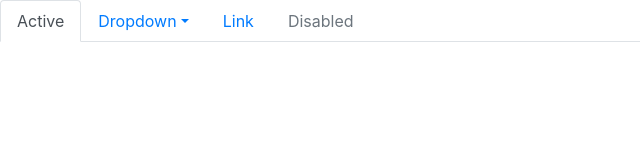
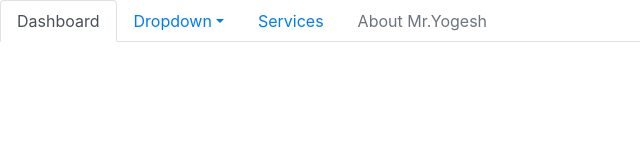
Before and after one commit to yogeshbarvekar/index-webpage, a plain HTML site: page index.html in a window 1280 px wide. Shown: the whole page, without its empty margins (0-640 px from the left). Drawn offline with nearby package versions, Linux system fonts and the light colour scheme.

Commit message:
added dashboard,services,and about yogesh navs titles

```diff
--- a/index.html
+++ b/index.html
@@ -10,7 +10,7 @@
 
     <ul class="nav nav-tabs">
       <li class="nav-item">
-        <a class="nav-link active" href="#">Active</a>
+        <a class="nav-link active" href="#">Dashboard</a>
       </li>
       <li class="nav-item dropdown">
         <a class="nav-link dropdown-toggle" data-toggle="dropdown" href="#" role="button" aria-haspopup="true" aria-expanded="false">Dropdown</a>
@@ -23,10 +23,10 @@
         </div>
       </li>
       <li class="nav-item">
-        <a class="nav-link" href="#">Link</a>
+        <a class="nav-link" href="#">Services</a>
       </li>
       <li class="nav-item">
-        <a class="nav-link disabled" href="#" tabindex="-1" aria-disabled="true">Disabled</a>
+        <a class="nav-link disabled" href="#" tabindex="-1" aria-disabled="true">About Mr.Yogesh</a>
       </li>
     </ul>
   </head>
```
